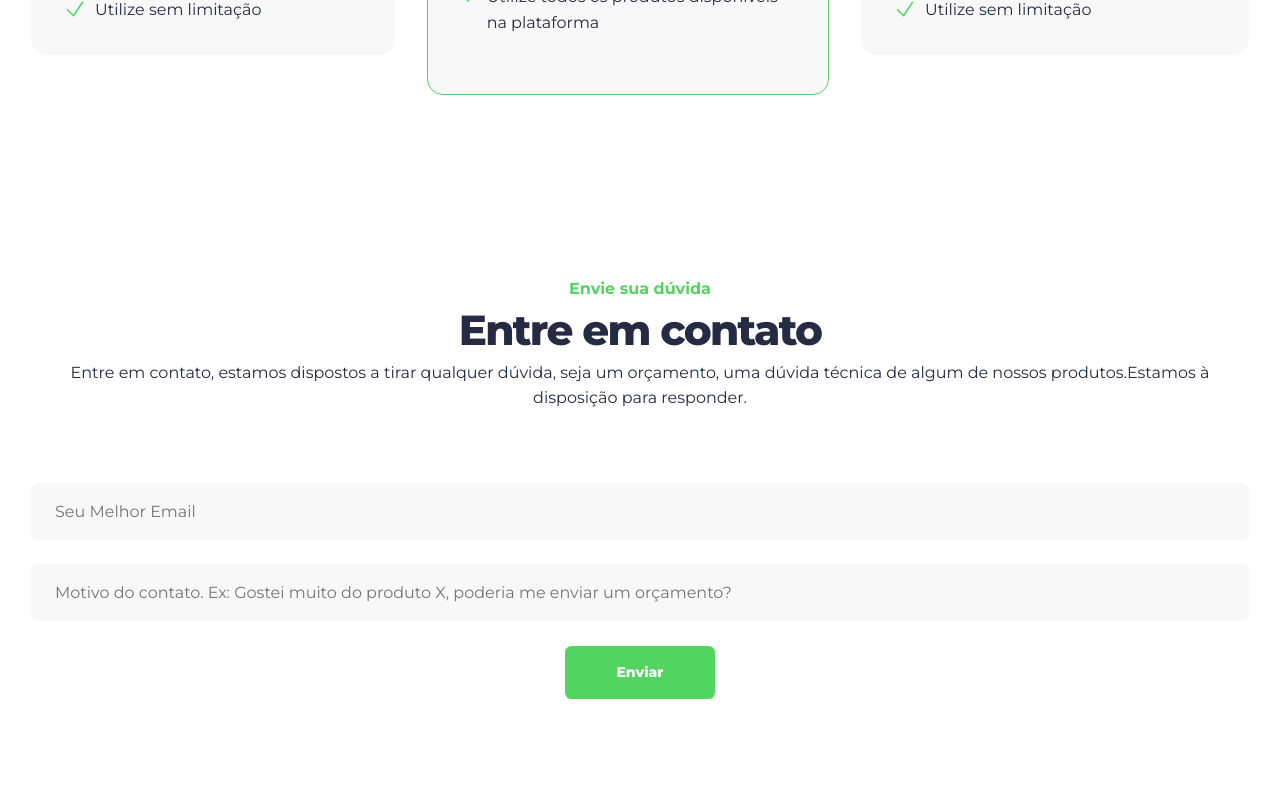
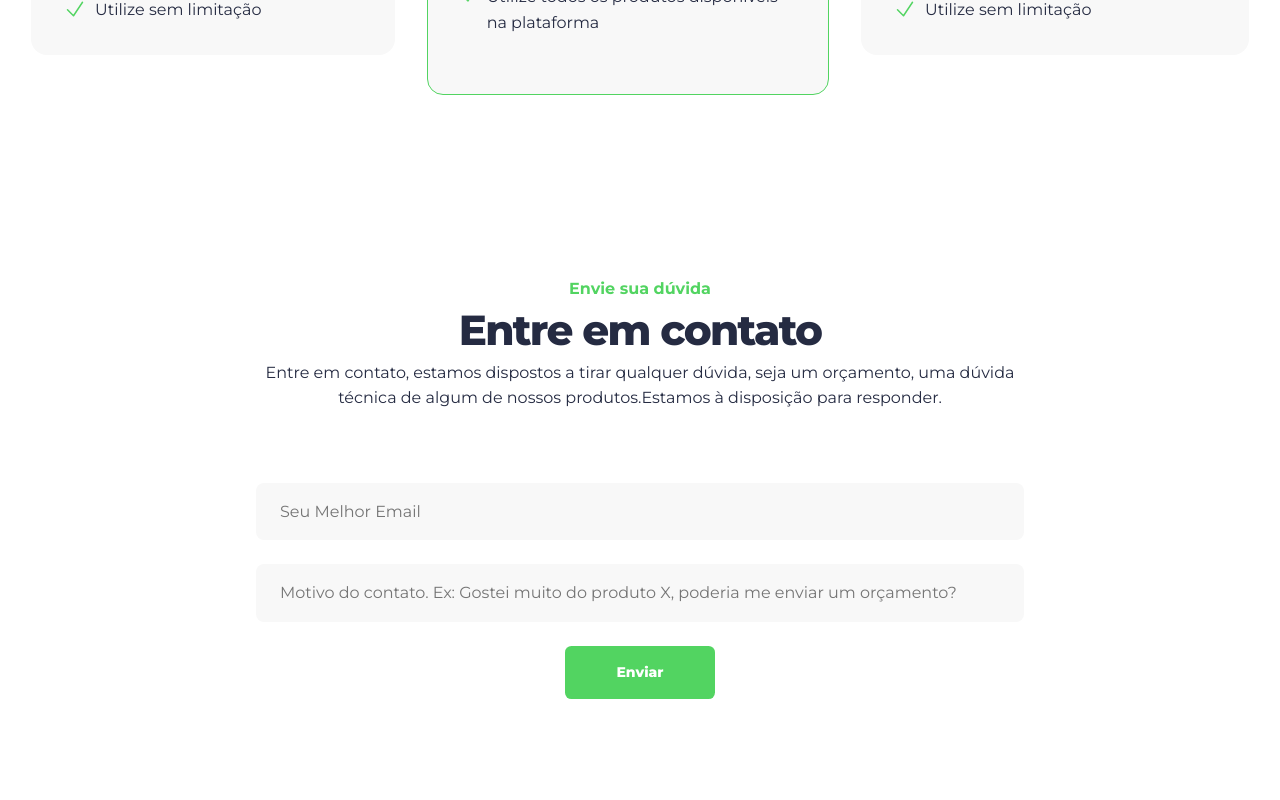
Before and after one commit to PauloDalberto/meurebanho-landing, a React (Vite) app: page / in a window 1280 px wide. Shown: the part 3020-3820 px from the top of the page. Built offline with nearby package versions, Linux system fonts and the light colour scheme.

Commit message:
refac: refac page

```diff
--- a/src/styles/sendEmail.css
+++ b/src/styles/sendEmail.css
@@ -1,5 +1,5 @@
 .sendEmail-container{
-  max-width: 1250px;
+  max-width: 800px;
   margin: 0 auto;
   height: 90vh;
   padding-inline: 16px;
@@ -23,6 +23,7 @@
 
 .sendEmail-header h1{
   font-size: 42px;
+  text-align: center;
 }
 
 .sendEmail-header p{
```
